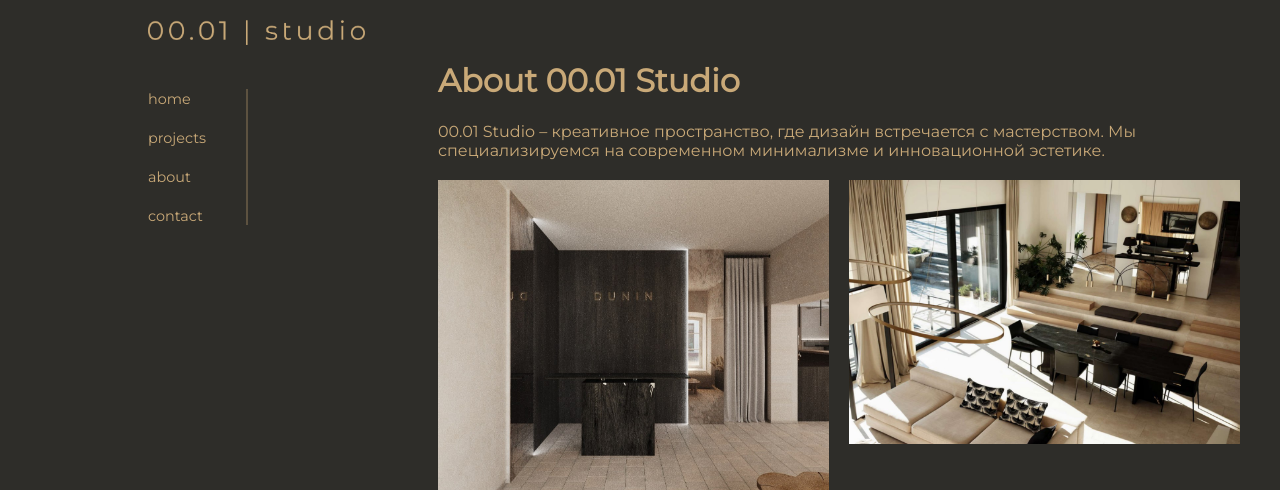
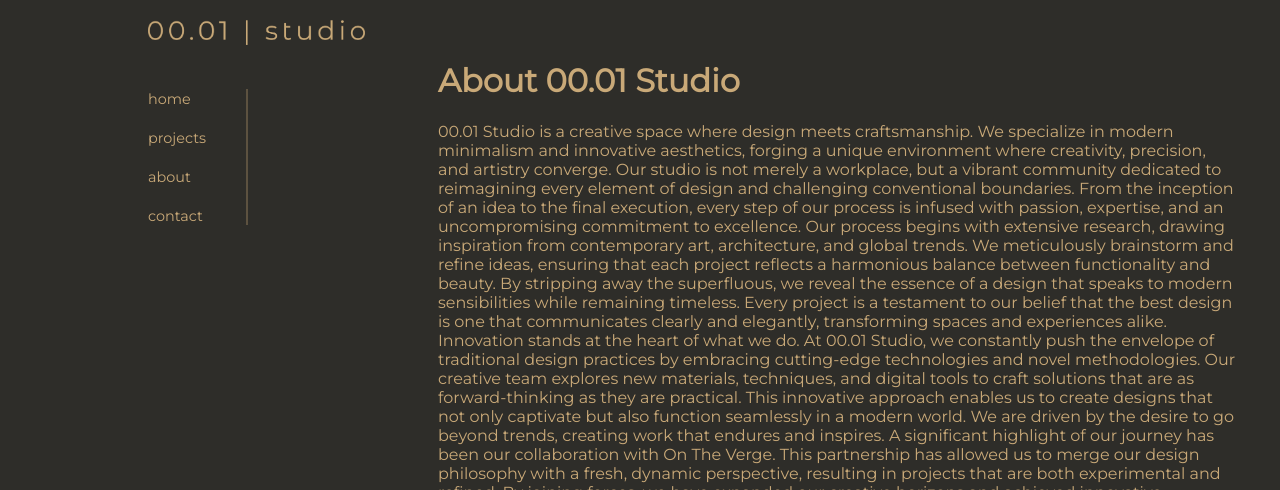
Before and after one commit to demoniada/00.01-studio, a plain HTML site: page about.html in a window 1280 px wide. Shown: the top 490 px of the page. Drawn offline with Linux system fonts and the light colour scheme.

Commit message:
Фbout.html

```diff
--- a/about.html
+++ b/about.html
@@ -53,7 +53,19 @@
   <!-- Основной контент -->
   <main>
     <h1>About 00.01 Studio</h1>
-    <p>00.01 Studio – креативное пространство, где дизайн встречается с мастерством. Мы специализируемся на современном минимализме и инновационной эстетике.</p>
+    <p>00.01 Studio is a creative space where design meets craftsmanship. We specialize in modern minimalism and innovative aesthetics, forging a unique environment where creativity, precision, and artistry converge. Our studio is not merely a workplace, but a vibrant community dedicated to reimagining every element of design and challenging conventional boundaries. From the inception of an idea to the final execution, every step of our process is infused with passion, expertise, and an uncompromising commitment to excellence.
+
+Our process begins with extensive research, drawing inspiration from contemporary art, architecture, and global trends. We meticulously brainstorm and refine ideas, ensuring that each project reflects a harmonious balance between functionality and beauty. By stripping away the superfluous, we reveal the essence of a design that speaks to modern sensibilities while remaining timeless. Every project is a testament to our belief that the best design is one that communicates clearly and elegantly, transforming spaces and experiences alike.
+
+Innovation stands at the heart of what we do. At 00.01 Studio, we constantly push the envelope of traditional design practices by embracing cutting-edge technologies and novel methodologies. Our creative team explores new materials, techniques, and digital tools to craft solutions that are as forward-thinking as they are practical. This innovative approach enables us to create designs that not only captivate but also function seamlessly in a modern world. We are driven by the desire to go beyond trends, creating work that endures and inspires.
+
+A significant highlight of our journey has been our collaboration with On The Verge. This partnership has allowed us to merge our design philosophy with a fresh, dynamic perspective, resulting in projects that are both experimental and refined. By joining forces, we have expanded our creative horizons and achieved innovative breakthroughs that set new benchmarks within the industry. Our collaboration with On The Verge exemplifies our commitment to exploring synergies and redefining boundaries, delivering work that is both visionary and impactful.
+
+At 00.01 Studio, we believe that design is a powerful medium for storytelling. Our work is a narrative of passion, creativity, and technical mastery, built upon years of experience and an unwavering pursuit of excellence. We see every project as an opportunity to leave a lasting impression on the world, enriching everyday lives with thoughtfully crafted design. Our commitment to innovation and quality has made us a trusted partner for clients seeking unique and transformative design solutions.
+
+In every project we undertake, we strive to create experiences that resonate deeply and inspire others to see the beauty in simplicity. Our philosophy is rooted in the belief that true innovation comes from embracing minimalism, allowing each element to breathe and speak for itself. We continue to push creative boundaries, challenging ourselves and our partners to reimagine what design can achieve. With every new endeavor, our goal is to set higher standards and create work that not only impresses but endures.
+
+Welcome to 00.01 Studio, a space where collaboration, creativity, and craftsmanship unite to redefine the essence of design. We inspire progress daily.</p>
     <div class="project-gallery">
       <div class="project-item"><img src="project1.jpg" alt="Project 1"></div>
       <div class="project-item"><img src="project2.jpg" alt="Project 2"></div>
```
